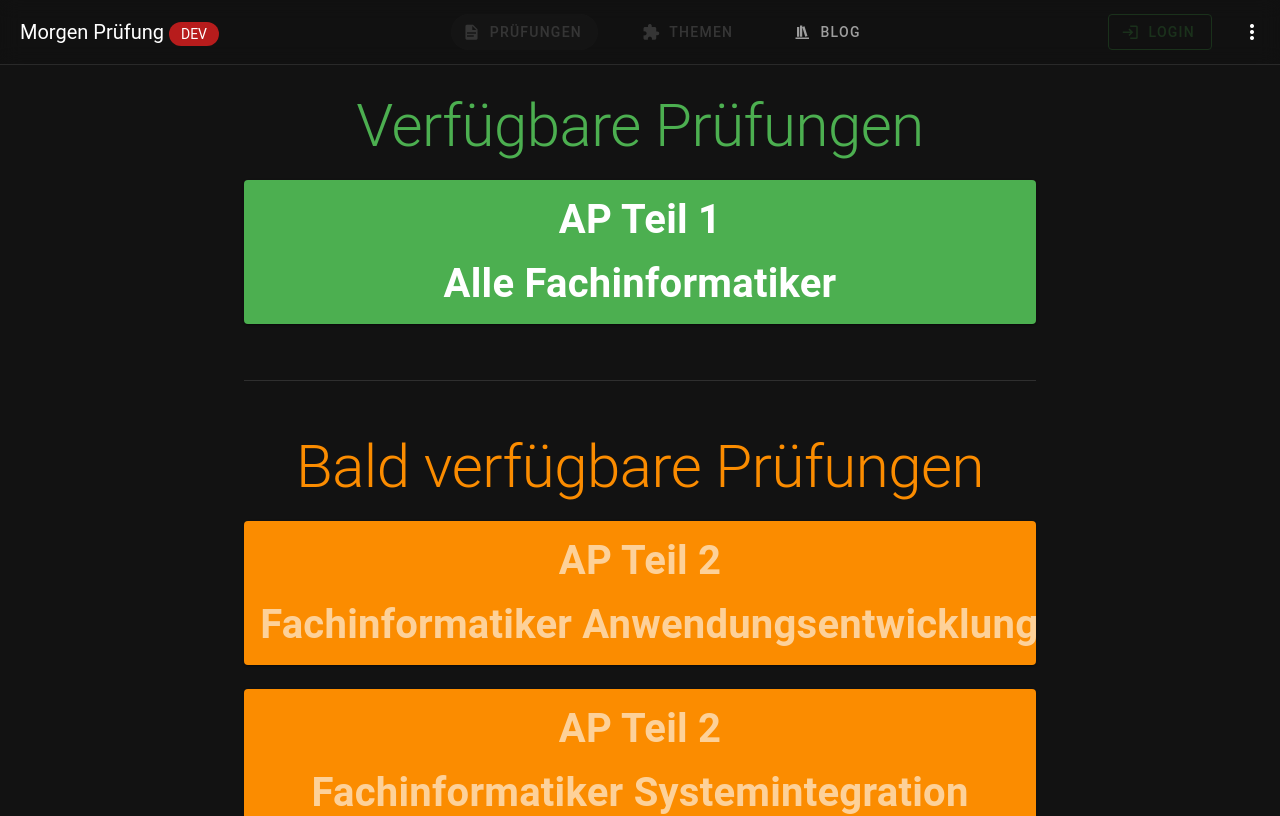
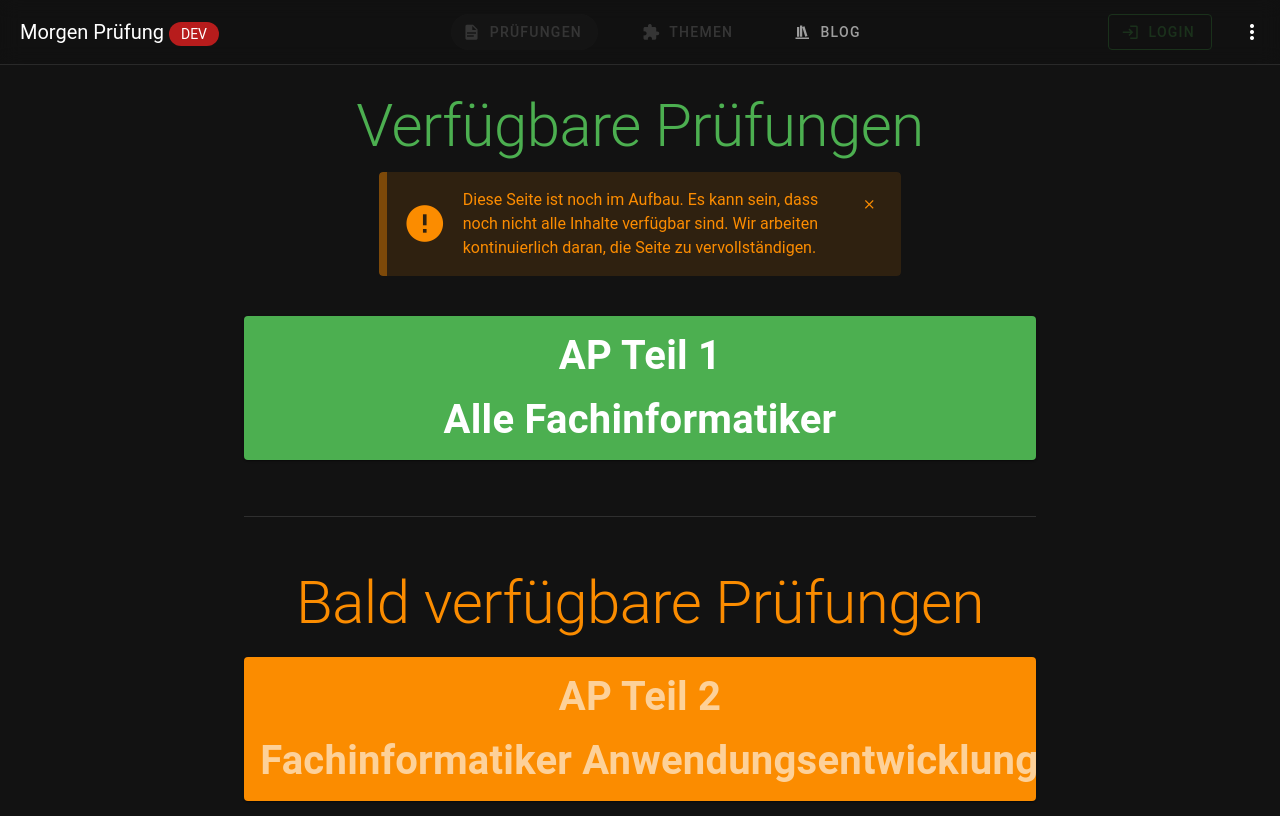
Before and after one commit to morgen-pruefung/website, a Vue app: page /pruefungen in a window 1280 px wide. Shown: the top 816 px of the page. Built offline with nearby package versions, Linux system fonts and the light colour scheme.

Commit message:
Add work in progress disclaimer

```diff
--- a/src/components.d.ts
+++ b/src/components.d.ts
@@ -16,5 +16,6 @@ declare module 'vue' {
     SocialMediaCarousel: typeof import('./components/index/SocialMediaCarousel.vue')['default']
     SocialMediaCarouselItem: typeof import('./components/index/SocialMediaCarouselItem.vue')['default']
     TopicCarouselItem: typeof import('./components/index/TopicCarouselItem.vue')['default']
+    WorkInProgressDisclaimer: typeof import('./components/WorkInProgressDisclaimer.vue')['default']
   }
 }
--- /dev/null
+++ b/src/components/WorkInProgressDisclaimer.vue
@@ -0,0 +1,13 @@
+<script lang="ts" setup>
+
+</script>
+
+<template>
+  <v-alert border="start" class="my-4 w-66 mx-auto" closable prominent type="warning" variant="tonal">
+    Diese Seite ist noch im Aufbau. Es kann sein, dass noch nicht alle Inhalte verfügbar sind. Wir arbeiten kontinuierlich daran, die Seite zu vervollständigen.
+  </v-alert>
+</template>
+
+<style scoped>
+
+</style>
--- a/src/pages/pruefungen/ap1/index.vue
+++ b/src/pages/pruefungen/ap1/index.vue
@@ -30,6 +30,8 @@ onMounted(async () => {
     <h1 class="text-h4 text-center text-secondary mb-8">
       Einrichten eines IT-gestützten Arbeitsplatzes
     </h1>
+
+    <WorkInProgressDisclaimer/>
 
     <v-divider class="my-16" />
     <h1 class="my-4">
--- a/src/pages/pruefungen/index.vue
+++ b/src/pages/pruefungen/index.vue
@@ -9,6 +9,7 @@
         <h1 class="text-h2 text-center text-primary">
           Verfügbare Prüfungen
         </h1>
+        <WorkInProgressDisclaimer/>
       </v-col>
     </v-row>
 
--- a/src/pages/themen/[id].vue
+++ b/src/pages/themen/[id].vue
@@ -36,6 +36,8 @@ onMounted(async () => {
           <p class="text-h5 text-secondary text-center mt-4">
             {{ topic.summary }}
           </p>
+
+          <WorkInProgressDisclaimer/>
         </div>
       </v-col>
     </v-row>
--- a/src/pages/themen/index.vue
+++ b/src/pages/themen/index.vue
@@ -1,6 +1,7 @@
 <script lang="ts" setup>
 
 import {getTopics, type Topic} from "@/api/topic/topic";
+import WorkInProgressDisclaimer from "@/components/WorkInProgressDisclaimer.vue";
 
 const topics = ref<Topic[]>([]);
 
@@ -29,6 +30,8 @@ function copyToClipboard(text: string) {
           <p class="text-h5 text-secondary text-center mt-4">
             Zusammenstellung von Themen für Prüfungen
           </p>
+
+          <WorkInProgressDisclaimer/>
         </div>
       </v-col>
     </v-row>
```
